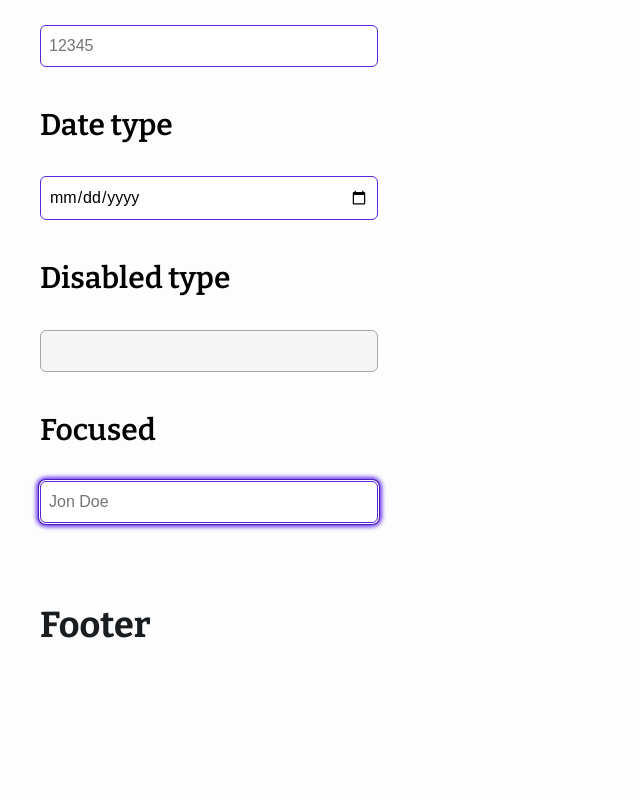
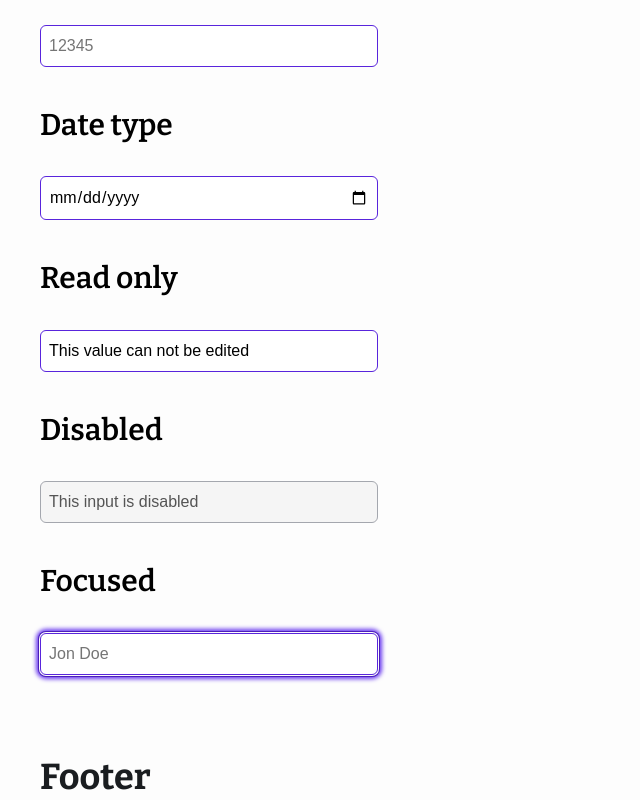
Before and after one commit to marboqmar/starter, a React (Vite) app: page / in a window 1280 px wide. Shown: the part 8501-9301 px from the top of the page, without its empty margins (0-640 px from the left). Before the commit the page ends 9149 px from the top, so only its background shows below. Built offline with nearby package versions, Linux system fonts and the light colour scheme; a web font is replaced by a local one.

Commit message:
Added read only input and value to the disbled input

```diff
--- a/src/components/atoms/Input/Input.jsx
+++ b/src/components/atoms/Input/Input.jsx
@@ -14,10 +14,8 @@ import { forwardRef } from "react";
  * @param {object} [rest] - Additional props passed.
  *
  * @example
- * <Input disabled id="disabled-input" />
- *
- * @example
  * <Input
+ *   disabled
  *   type={"password"}
  *   name="password"
  *   autocomplete="current-password"
--- a/src/showcases/InputShowcase/InputShowcase.jsx
+++ b/src/showcases/InputShowcase/InputShowcase.jsx
@@ -43,10 +43,18 @@ export const InputShowcase = () => {
         />
       </div>
       <div className="stack gap-sm margin-bottom-md">
-        <Heading level={3}>Disabled type</Heading>
+        <Heading level={3}>Read only</Heading>
+        <Input
+          id="read-only-showcase-input"
+          value="This value can not be edited"
+        />
+      </div>
+      <div className="stack gap-sm margin-bottom-md">
+        <Heading level={3}>Disabled</Heading>
         <Input
           disabled
           id="disabled-showcase-input"
+          value="This input is disabled"
         />
       </div>
       <div className="stack gap-sm margin-bottom-md">
```
